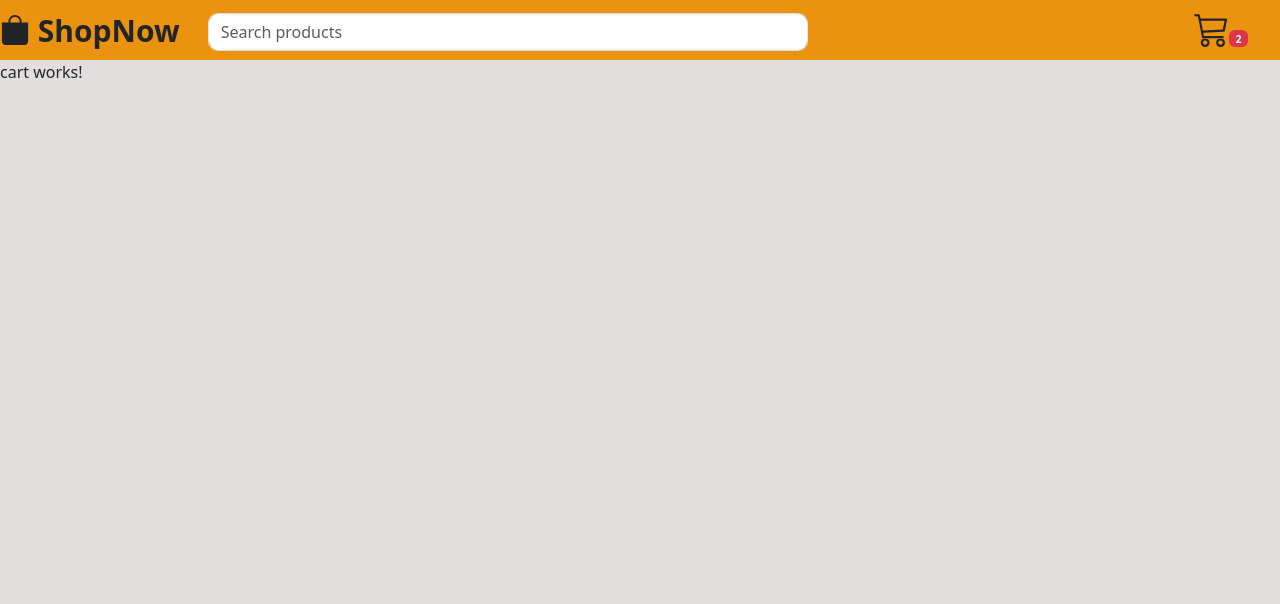
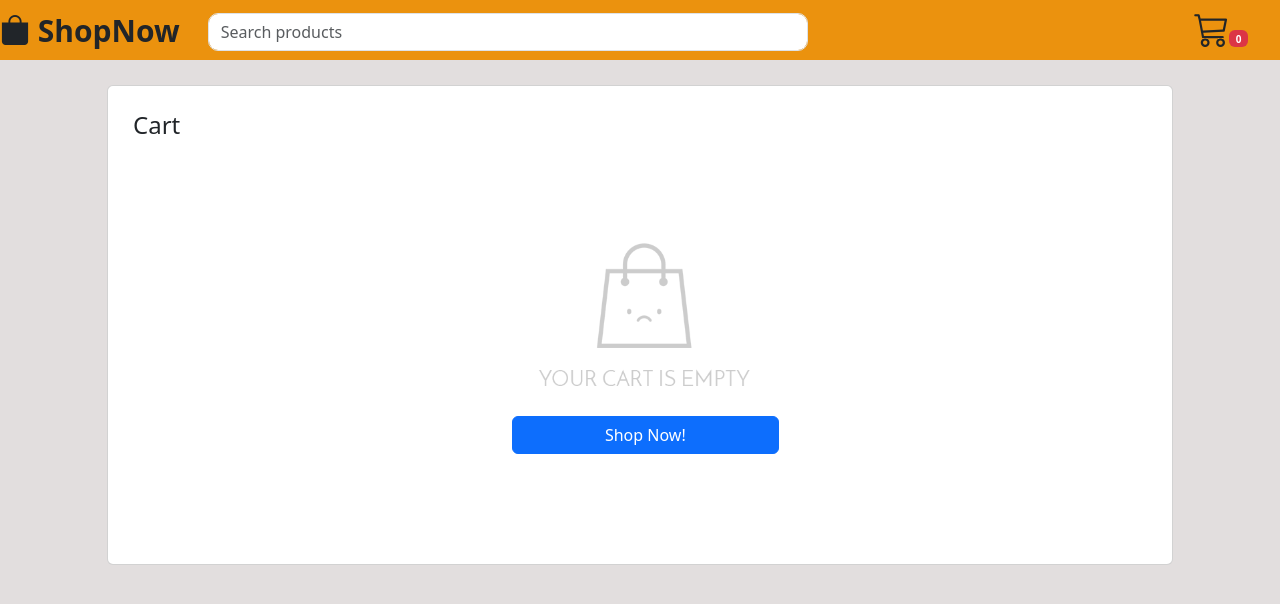
Before and after one commit to Nahucaroseli/shopnow, an Angular app: page /cart in a window 1280 px wide. Shown: the top 604 px of the page. Built offline with nearby package versions, Linux system fonts and the light colour scheme.

Commit message:
modified cart function

```diff
--- a/angular.json
+++ b/angular.json
@@ -94,5 +94,8 @@
         }
       }
     }
+  },
+  "cli": {
+    "analytics": false
   }
 }
--- /dev/null
+++ b/src/app/cart.service.ts
@@ -0,0 +1,49 @@
+import { Injectable } from '@angular/core';
+import { BehaviorSubject } from 'rxjs';
+
+@Injectable({
+  providedIn: 'root'
+})
+export class CartService {
+  public cartItemList: any = []
+  public productList = new BehaviorSubject<any>([])
+  constructor() { }
+
+  getProducts(){
+    return this.productList.asObservable();
+  }
+
+  setProduct(product :any){
+    this.cartItemList.push(...product);
+    this.productList.next(product);
+  }
+
+  addToCart(product:any){
+    this.cartItemList.push(product);
+    this.productList.next(this.cartItemList);
+    this.getTotalPrice();
+  }
+
+  getTotalPrice():number{
+    let grandTotal = 0
+    this.cartItemList.map((a:any)=>{
+      grandTotal += a.total;
+    })
+    return grandTotal;
+  }
+
+
+  removeCartItem(product:any){
+    this.cartItemList.map((a:any,index:any)=>{
+      if(product.id === a.id){
+        this.cartItemList.splice(index,1);
+      }
+    })
+  }
+
+  removeAllCart() {
+    this.cartItemList = [];
+    this.productList.next(this.cartItemList);
+  }
+
+}
--- a/src/app/cart/cart.component.css
+++ b/src/app/cart/cart.component.css
@@ -0,0 +1,31 @@
+.card{
+    height: 60vh;
+    padding: 25px;
+    margin: 25px;
+}
+
+#emptyCartImage{
+    height: 200px;
+}
+#itemImage{
+    width: 150px;
+    height: 150px;
+}
+
+.table{
+    position: relative;
+    left:15%;
+    margin: 25px;
+    border: none;
+    max-width: 56.25rem;
+    background-color: white;
+}
+
+.center{
+    position: absolute;
+    left: 40%;
+    display: flex;
+    flex-direction: column;
+    text-align: center;
+    top: 27%;
+}
--- a/src/app/cart/cart.component.html
+++ b/src/app/cart/cart.component.html
@@ -1 +1,33 @@
-<p>cart works!</p>
+<ng-container *ngIf="products.length != 0">
+    <div class="card-table">
+        <div class="cart-product">
+            <table class="table table-responsive">
+                <tbody>
+                    <tr *ngFor="let item of products">
+                        <td><img src="{{item.image}}" alt="" id="itemImage"></td>
+                        <td>{{item.title}}</td>
+                        <td><p style="font-size: x-large;"><strong>${{item.price}}</strong></p></td>
+                        <td>{{item.quantity}}</td>
+                        <td>{{item.total}}</td>
+                        <td>
+                            <button (click)="removeItem(item)" class="btn btn-danger"><i class="bi bi-x-circle-fill"></i></button>
+                        </td>
+                    </tr>
+                </tbody>
+            </table>
+        </div>
+    </div>
+</ng-container>
+
+
+<ng-container *ngIf="products.length == 0">
+    <div class="container">
+        <div class="card">
+            <h4 class="card-title">Cart</h4>
+        </div>
+        <div class="center">
+            <img src="assets/empty_cart.png" alt="" draggable="false" id="emptyCartImage">
+            <button class="btn btn-primary">Shop Now!</button>
+        </div>
+    </div>
+</ng-container>
--- a/src/app/cart/cart.component.ts
+++ b/src/app/cart/cart.component.ts
@@ -1,4 +1,5 @@
 import { Component } from '@angular/core';
+import { CartService } from '../cart.service';
 
 @Component({
   selector: 'app-cart',
@@ -7,4 +8,18 @@ import { Component } from '@angular/core';
 })
 export class CartComponent {
 
+  public products : any = []
+  public total !: number;
+  constructor(private cart:CartService){}
+
+  ngOnInit(){
+    this.cart.getProducts().subscribe(res=>{
+      this.products = res;
+      this.total = this.cart.getTotalPrice();
+    })
+  }
+
+  removeItem(item:any){
+    this.cart.removeCartItem(item);
+  }
 }
--- a/src/app/header/header.component.css
+++ b/src/app/header/header.component.css
@@ -3,6 +3,11 @@
     width: 600px;
     margin-left: 28px;
     margin-top: 5px;
+}
+
+.logo{
+    user-select: none;
+
 }
 
 header{
@@ -15,3 +20,7 @@ header{
     position: absolute;
     right: 2rem;
 }
+
+.cart-button:hover,.logo:hover{
+    cursor: pointer;
+}
--- a/src/app/header/header.component.html
+++ b/src/app/header/header.component.html
@@ -4,15 +4,15 @@
             <i class="bi bi-bag-fill" style="font-size: 30px;">&nbsp;
 
             </i>
-            <strong style="font-size: 30px;">ShopNow</strong>
+            <strong style="font-size: 30px;" class="logo" routerLink="products">ShopNow</strong>
             <div class="form-gropu">
                 <input type="text" class="form-control" placeholder="Search products">
             </div>
         </div>
 
     </div>
-    <div class="cart-button">
+    <div class="cart-button" routerLink="cart">
         <i class="bi bi-cart3" style="font-size: 35px;"></i>
-        <div style="font-size:10px" class="badge bg-danger">2</div>
+        <div style="font-size:10px" class="badge bg-danger">{{totalItems}}</div>
     </div>
 </header>
--- a/src/app/header/header.component.ts
+++ b/src/app/header/header.component.ts
@@ -1,4 +1,5 @@
 import { Component } from '@angular/core';
+import { CartService } from '../cart.service';
 
 @Component({
   selector: 'app-header',
@@ -7,4 +8,18 @@ import { Component } from '@angular/core';
 })
 export class HeaderComponent {
 
+  public totalItems : number = 0
+
+  constructor(private cartService:CartService){
+
+  }
+
+  ngOnInit():void{
+    this.cartService.getProducts().subscribe(res=>{
+      this.totalItems = res.length;
+    })
+
+
+  }
+
 }
--- a/src/app/product/product.component.css
+++ b/src/app/product/product.component.css
@@ -4,6 +4,7 @@
     justify-content: center;
     display: flex;
 }
+
 .card:hover{
     transform: scale(1.1);
     transition: .5s;
--- a/src/app/product/product.component.html
+++ b/src/app/product/product.component.html
@@ -9,7 +9,7 @@
                 <img src="{{item.image}}" alt="" draggable="false">
                 <h5 style="white-space:nowrap; overflow:hidden; text-overflow:ellipsis; max-width:100ch">{{item.title}}</h5>
                 <p style="font-size: x-large;"><strong>${{item.price}}</strong></p>
-                <button class="btn btn-primary">Add to Cart</button>
+                <button class="btn btn-primary"(click)="addtocart(item)">Add to Cart</button>
             </div>
         </ng-container>
     </div>
--- a/src/app/product/product.component.ts
+++ b/src/app/product/product.component.ts
@@ -1,5 +1,6 @@
 import { Component } from '@angular/core';
 import { ApiService } from '../api.service';
+import { CartService } from '../cart.service';
 
 @Component({
   selector: 'app-product',
@@ -9,14 +10,22 @@ import { ApiService } from '../api.service';
 export class ProductComponent {
 
   public products:any
-  constructor(private api:ApiService){
+  constructor(private api:ApiService,private cart:CartService){
 
   }
 
   ngOnInit():void{
     this.api.getProducts().subscribe(res=>{
       this.products = res;
+
+      this.products.forEach((a:any)=>{
+        Object.assign(a,{quantity:1,total:a.price});
+      })
     })
   }
 
+  addtocart(item:any){
+    this.cart.addToCart(item);
+  }
+
 }
```
Also changed, not shown: src/assets/empty_cart.png (added), 1 other file (tests, documents, lock files or other folders).
